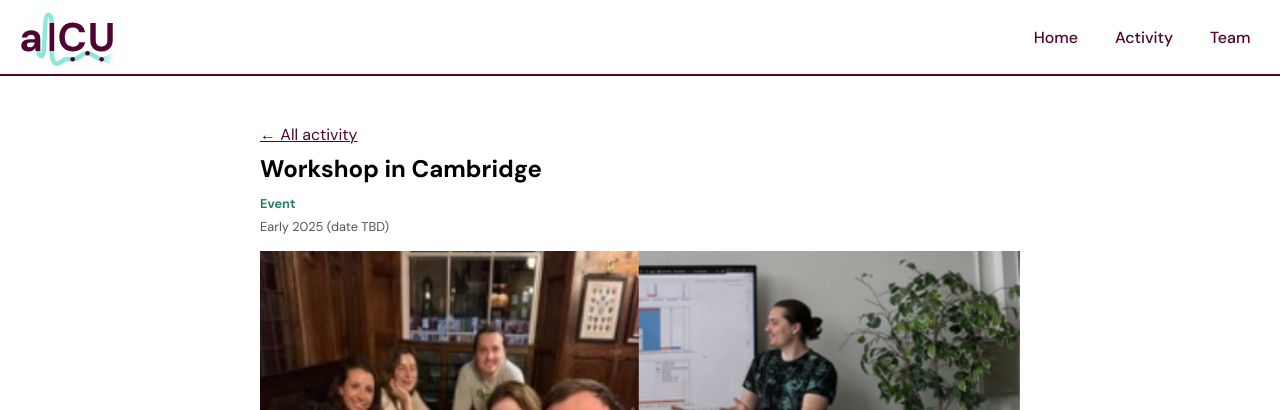
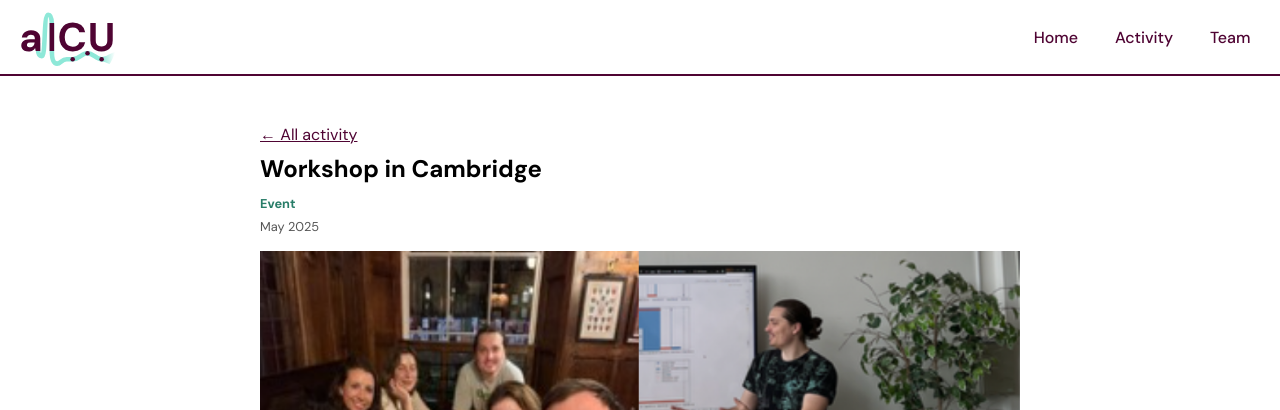
Before and after one commit to aICU-Research/aicu-research.github.io, a Jekyll site: the page built from _activity/2025-05-05-cambridge-workshop.md, in a window 1280 px wide. Shown: the top 410 px of the page. Built offline with Jekyll 4.4.1, drawn with Linux system fonts in a browser that asks for light colours.

Commit message:
activiteies

```diff
--- a/_activity/2025-01-01-cambridge-workshop.md
+++ b/_activity/2025-05-05-cambridge-workshop.md
@@ -1,7 +1,7 @@
 ---
 title: Workshop in Cambridge
-date: '2025-01-01'
-date_label: Early 2025 (date TBD)
+date: '2025-05-05'
+date_label: May 2025
 type: event
 image: /images/activity/cambridge-workshop-2025.png
 ---
```
Also changed, not shown: _activity/2025-09-01-ethics-approval.md (renamed from _activity/2024-01-01-ethics-approval.md, +2 -2 lines), _activity/2025-11-10-karolinska-workshop.md (renamed from _activity/2025-11-01-karolinska-workshop.md, +1 -1 lines).
